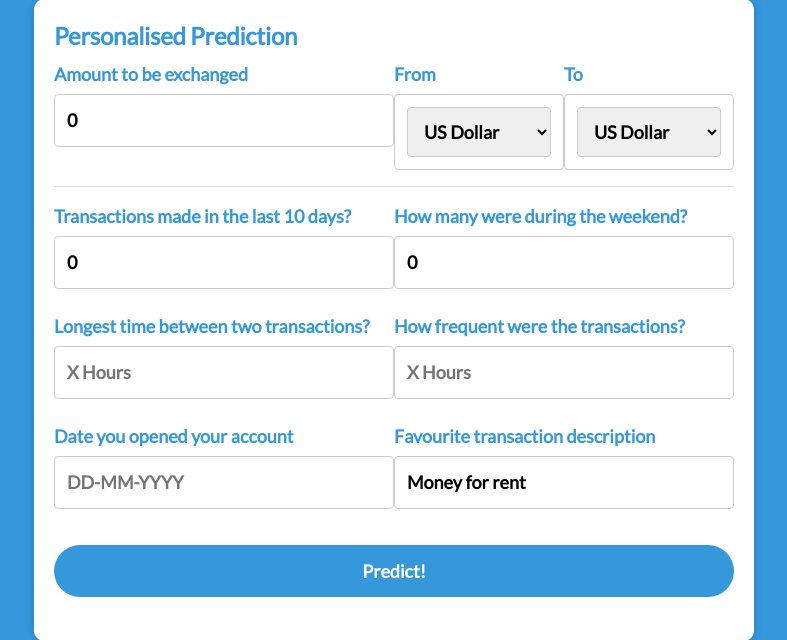
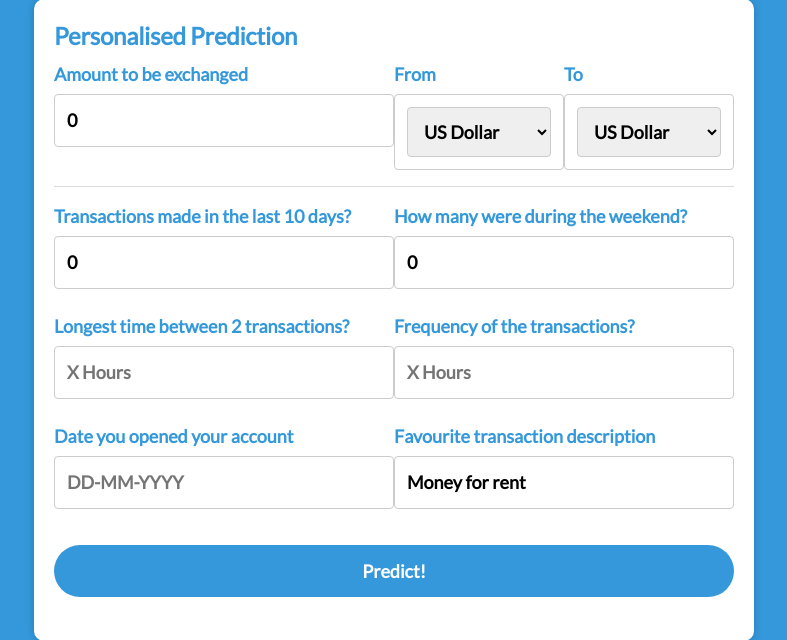
Before and after one commit to fromdatavistodatascience/capstone-lfs, a Flask app: page / in a window 1280 px wide. Shown: the part 1296-1936 px from the top of the page, without its empty margins (246-1033 px from the left). Run offline with Flask 2, Linux system fonts and the light colour scheme; parts of the project's set-up code (start-up, migrations or seed data) failed here and were passed over.

Commit message:
Ensuring all box questions fit in one line in all browsers

```diff
--- a/templates/index.html
+++ b/templates/index.html
@@ -286,11 +286,11 @@ input[type=submit]:hover {
                 <input class="w3-input w3-border" type="text" name="transactions_rec_from_diff_users" value="0">
               </div> -->
               <div class="w3-half" style="margin-top: 8px">
-                Longest time between two transactions?
+                Longest time between 2 transactions?
                 <input class="w3-input w3-border" type="text" name="max_time_between_transactions" placeholder="X Hours">
               </div>
               <div class="w3-half" style="margin-top: 8px">
-                How frequent were the transactions?
+                Frequency of the transactions?
                 <input class="w3-input w3-border" type="text" name="mean_time_between_transactions" placeholder="X Hours">
               </div>
               <div class="w3-half" style="margin-top: 8px">
```
